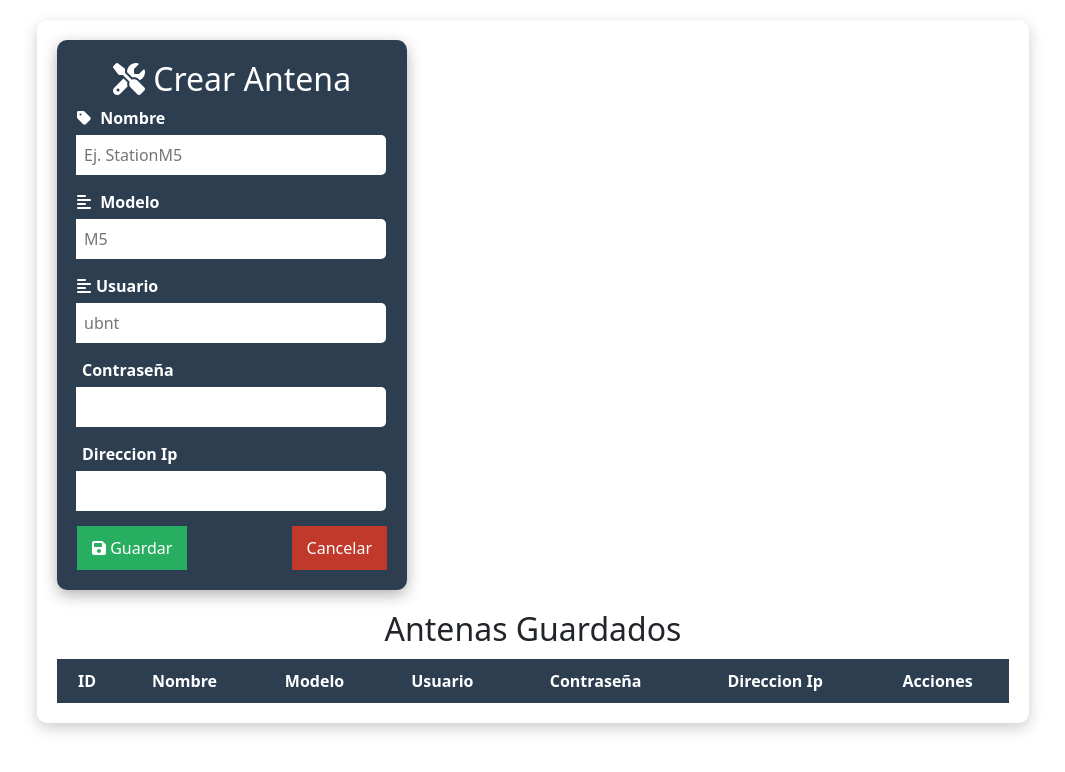
After one commit to RicardoSync/SpiderNET-Web, a Flask app: page /antenas in a window 1280 px wide. The commit adds this page. Shown: the top 772 px of the page, without its empty margins (107-1172 px from the left). Run offline with Flask 3, Linux system fonts and the light colour scheme; data that the repository does not hold is empty; some libraries are stand-ins or nearby versions.

Commit message:
CRUD Elementos
Servicios, antenas ap, paquetes con crud

```diff
--- a/app.py
+++ b/app.py
@@ -1,12 +1,26 @@
 from flask import Flask, render_template, request, redirect, url_for, flash
 from bk_login import validacion_usuario
-from bk_insert_elements import almacenarServicio
-from bk_consultas import consultarServicios
-from bk_delete import eliminarServicio
-from bk_update import editarServicio
+from bk_insert_elements import almacenarServicio, almacenarPaquetes, almacenarAntenas
+from bk_consultas import consultarServicios, consultarPaquetes, consultarAntenas
+from bk_delete import eliminarServicio, eliminarPaquete, eliminarAntena
+from bk_update import editarServicio, editarPaquete, editarAntena
 
 app = Flask(__name__)
 
+#------------------------------------------------RUTAS CUANDO OCURRE UN ERROR----------------------------------
+
+# Error 404 (Página no encontrada)
+@app.errorhandler(404)
+def pagina_no_encontrada(error):
+    return render_template("error.html"), 404
+
+# Error 500 (Error interno del servidor)
+@app.errorhandler(500)
+def error_interno(error):
+    return render_template("error.html"), 500
+#------------------------------------------------RUTAS CUANDO OCURRE UN ERROR----------------------------------
+
+#------------------------------------------------INICIO DEL SISTEMA----------------------------------
 #ruta raiz a donde se dirigue el usuario al entrar
 @app.route("/", methods=["POST", "GET"])
 def home():
@@ -18,7 +32,7 @@ def home():
         if rol:
             return redirect(url_for("dashboard"))
         else:
-            print("error")
+            return render_template("error.html"), 500
 
     return render_template("login.html")
 
@@ -27,8 +41,11 @@ def home():
 @app.route("/dashboard")
 def dashboard():
     return render_template("home.html")
+#------------------------------------------------INICIO DEL SISTEMA----------------------------------
 
 
+
+#------------------------------------------------CRUD DE LOS SERVICIOS----------------------------------
 #ruta de servicios html llamado desde html
 @app.route("/servicios")
 def servicios():
@@ -36,7 +53,6 @@ def servicios():
     return render_template("servicios.html", pkg=serviciosAlmacenados)
 
 
-#------------------------------------------------CRUD DE LOS SERVICIOS----------------------------------
 #ruta para poder obtener los datos con get, y almacenarlos
 @app.route("/almacenar", methods=["POST"])
 def almacenar_servicios():
@@ -50,7 +66,7 @@ def almacenar_servicios():
         if ok:
             return redirect(url_for("servicios"))
         else:
-            return render_template("home.html")
+            return render_template("error.html"), 500
 
 
 @app.route("/eliminar_servicio/<int:id>", methods=["POST"])
@@ -61,7 +77,7 @@ def eliminar_servicio(id):
     if ok:
         return redirect(url_for("servicios"))
     else:
-        return render_template("home.html")
+        return render_template("error.html"), 500
 
 @app.route("/editar_servicio/<int:id>", methods=["POST"])
 def editar_servicio(id):
@@ -75,10 +91,99 @@ def editar_servicio(id):
     if ok:
         return redirect(url_for("servicios"))  # si es true recarga la pagina
     else:
-        return redirect(url_for("home")) #si es false te manda a login.html
-
-
+        return render_template("error.html"), 500
 #------------------------------------------------CRUD DE LOS SERVICIOS----------------------------------
 
 
+
+#------------------------------------------------CRUD DE LOS PAQUETES----------------------------------
+@app.route("/paquetes")
+def paquetes():
+    paqueteAlma = consultarPaquetes()
+    return render_template("paquetes.html", paquetesAlmace=paqueteAlma)
+
+#ruta para obtener los datos con POST y almacenarlos
+@app.route("/almacenar_paquete", methods=["POST"])
+def almacenar_paquete():
+    if request.method == "POST":
+        nombrePaquete = request.form.get("nombre")
+        velocidadPaqute = request.form.get("velocidad")
+        precioPaquete = request.form.get("precio")
+
+        ok = almacenarPaquetes(nombrePaquete, velocidadPaqute, precioPaquete)
+        if ok:
+            return redirect(url_for("paquetes"))
+        else:
+            return render_template("error.html"), 500
+
+@app.route("/editar_paquete/<int:id>", methods=["POST"])
+def editar_paquete(id):
+    nombrePaquete = request.form.get("nombre")
+    velocidadPaquete = request.form.get("velocidad")
+    precioPaquete = request.form.get("precio")
+
+    ok = editarPaquete(nombrePaquete, velocidadPaquete, precioPaquete, id)
+    if ok:
+        return redirect(url_for("paquetes"))
+    else:
+        return render_template("error.html"), 500
+
+
+@app.route("/eliminar_paquete/<int:id>", methods=["POST"])
+def eliminar_paquete(id):
+    ok = eliminarPaquete(id)
+
+    if ok:
+        return redirect(url_for("paquetes"))
+    else:
+        return render_template("error.html"), 500
+#------------------------------------------------CRUD DE LOS PAQUETES----------------------------------
+
+#------------------------------------------------CRUD DE ANTENAS----------------------------------
+@app.route("/antenas")
+def antenas():
+    anteAlma = consultarAntenas()
+    return render_template("antenas.html", antenassAlmace=anteAlma)
+
+@app.route("/almacenar_antena", methods=["POST"])
+def almacenar_antena():
+    if request.method == "POST":
+        nombreAntena = request.form.get("nombre")
+        modeloAntena = request.form.get("modelo")
+        usuarioAtena = request.form.get("usuario")
+        passwordAntena = request.form.get("password")
+        ipAntena = request.form.get("direccionIp")
+
+        ok = almacenarAntenas(nombreAntena, modeloAntena, usuarioAtena, passwordAntena, ipAntena)
+        if ok:
+            return redirect(url_for("antenas"))
+        else:
+            return render_template("error.html"), 500
+
+
+@app.route("/editar_antena/<int:id>", methods=["POST"])
+def editar_antena(id):
+    nombre = request.form.get("nombre")
+    modelo = request.form.get("modelo")
+    usuario = request.form.get("usuario")
+    password = request.form.get("password")
+    ip = request.form.get("direccionIp")
+
+    ok = editarAntena(nombre, modelo, usuario, password, ip, id)
+
+    if ok:
+        return redirect(url_for("antenas"))
+    else:
+        return render_template("error.html"), 500
+
+@app.route("/eliminar_antena<int:id>", methods=["POST"])
+def eliminar_antena(id):
+    ok = eliminarAntena(id)
+    if ok:
+        return redirect(url_for("antenas"))
+    else:
+        return render_template("error.html"), 500
+
+#------------------------------------------------CRUD DE ANTENAS----------------------------------
+
 app.run(debug=True)
--- /dev/null
+++ b/templates/antenas.html
@@ -0,0 +1,137 @@
+<!DOCTYPE html>
+<html lang="es">
+<head>
+    <meta charset="UTF-8">
+    <meta name="viewport" content="width=device-width, initial-scale=1.0">
+    <title>Crear Antena AP</title>
+    <link rel="stylesheet" href="/static/srtyle_servicios.css">
+        <!-- Bootstrap CSS -->
+    <link href="https://cdn.jsdelivr.net/npm/bootstrap@5.3.0/dist/css/bootstrap.min.css" rel="stylesheet">
+    <!-- Bootstrap JS -->
+    <script src="https://cdn.jsdelivr.net/npm/bootstrap@5.3.0/dist/js/bootstrap.bundle.min.js"></script>
+
+    <script src="https://kit.fontawesome.com/a076d05399.js" crossorigin="anonymous"></script>
+</head>
+
+
+    <div class="table-container">
+        <body>
+            <div class="form-container">
+                <h2><i class="fas fa-tools"></i> Crear Antena</h2>
+                <form action="/almacenar_antena" method="POST">
+                    <div class="input-group">
+                        <label for="nombre"><i class="fas fa-tag"></i> Nombre</label>
+                        <input type="text" id="nombre" name="nombre" placeholder="Ej. StationM5" required>
+                    </div>
+
+                    <div class="input-group">
+                        <label for="modelo"><i class="fas fa-align-left"></i> Modelo</label>
+                        <input id="modelo" name="modelo" placeholder="M5" required>
+                    </div>
+
+                    <div class="input-group">
+                        <label for="usuario"><i class="fas fa-align-left"></i>Usuario</label>
+                        <input type="text" id="usuario" name="usuario" placeholder="ubnt" required>
+                    </div>
+
+                    <div class="input-group">
+                        <label for="password"><i class="fa-align-left"></i>Contraseña</label>
+                        <input type="password" id="password" name="password" required>
+                    </div>
+
+                    <div class="input-group">
+                        <label for="direccionIp"><i class="fa-align-left"></i>Direccion Ip</label>
+                        <input type="text" id="direccionIp" name="direccionIp" required>
+                    </div>
+
+                    <div class="button-group">
+                        <button type="submit" class="save-btn"><i class="fas fa-save"></i> Guardar</button>
+                        <button class="cancel-btn"><a href="{{ url_for('dashboard') }}">Cancelar</a></button>
+                    </div>
+                </form>
+            </div>
+        <h2>Antenas Guardados</h2>
+        <table>
+            <thead>
+                <tr>
+                    <th>ID</th>
+                    <th>Nombre</th>
+                    <th>Modelo</th>
+                    <th>Usuario</th>
+                    <th>Contraseña</th>
+                    <th>Direccion Ip</th>
+                    <th>Acciones</th>
+                </tr>
+            </thead>
+            <tbody>
+            {% for antenas in antenassAlmace %}
+                <tr>
+                    <td>{{ antenas[0] }}</td> <!-- Id -->
+                    <td>{{ antenas[1] }}</td> <!-- Nombre -->
+                    <td>{{ antenas[2] }}</td> <!-- Modelo -->
+                    <td>{{ antenas[3] }}</td> <!-- usuario -->
+                    <td>{{ antenas[4]}}</td> <!--contrasena-->
+                    <td>{{ antenas[5]}}</td> <!--direccion ip-->
+
+                    <td>
+                        <!-- Botón para abrir el modal -->
+                        <button class="btn btn-warning btn-sm" data-bs-toggle="modal" data-bs-target="#editarModal{{ antenas[0] }}">
+                            <i class="fas fa-edit"></i> Editar
+                        </button>
+
+                        <!-- Modal de edición -->
+                        <div class="modal fade" id="editarModal{{ antenas[0] }}" tabindex="-1" aria-labelledby="editarModalLabel" aria-hidden="true">
+                            <div class="modal-dialog">
+                                <div class="modal-content">
+                                    <div class="modal-header">
+                                        <h5 class="modal-title">Editar antenas</h5>
+                                        <button type="button" class="btn-close" data-bs-dismiss="modal" aria-label="Cerrar"></button>
+                                    </div>
+                                    <form action="{{ url_for('editar_antena', id=antenas[0]) }}" method="POST">
+                                        <div class="modal-body">
+                                            <div class="mb-3">
+                                                <label for="nombre" class="form-label">Nombre</label>
+                                                <input type="text" class="form-control" name="nombre" value="{{ antenas[1] }}" required>
+                                            </div>
+                                            <div class="mb-3">
+                                                <label for="descripcion" class="form-label">Modelo</label>
+                                                <input type="text" class="form-control" name="modelo" value="{{ antenas[2]}}" required>
+                                            </div>
+                                            <div class="mb-3">
+                                                <label for="precio" class="form-label">Usuario</label>
+                                                <input type="text" class="form-control" name="usuario" value="{{ antenas[3] }}" required>
+                                            </div>
+
+                                            <div class="mb-3">
+                                                <label for="password" class="form-label">Contraseña</label>
+                                                <input type="text" class="form-control" name="password" value="{{ antenas[4] }}" required>
+                                            </div>
+
+                                            <div class="mb-3">
+                                                <label for="direccionIp" class="form-label">Direccion Ip</label>
+                                                <input type="text" class="form-control" name="direccionIp" value="{{ antenas[5] }}" required>
+                                            </div>
+                                        </div>
+                                        <div class="modal-footer">
+                                            <button type="submit" class="btn btn-primary">Guardar cambios</button>
+                                            <button type="button" class="btn btn-secondary" data-bs-dismiss="modal">Cerrar</button>
+                                        </div>
+                                    </form>
+                                </div>
+                            </div>
+                        </div>
+
+                        <!-- Botón para eliminar -->
+                        <form action="{{ url_for('eliminar_antena', id=antenas[0]) }}" method="POST" style="display:inline;">
+                            <button type="submit" class="btn btn-danger btn-sm" onclick="return confirm('¿Seguro que deseas eliminar este servicio?');">
+                                <i class="fas fa-trash-alt"></i> Eliminar
+                            </button>
+                        </form>
+                    </td>
+                </tr>
+                {% endfor %}
+            </tbody>
+        </table>
+    </div>
+</body>
+</html>
--- a/templates/home.html
+++ b/templates/home.html
@@ -101,9 +101,9 @@
                 <a href="#"><i class="fas fa-network-wired"></i> Gestión </a>
                 <ul class="submenu">
                     <li><a href="{{ url_for('servicios') }}">Servicios extras</a></li>
-                    <li><a href="#">Paquetes de internet</a></li>
+                    <li><a href="{{ url_for('paquetes') }}">Paquetes de internet</a></li>
                     <li><a href="#">Equipos</a></li>
-                    <li><a href="#">Antenas AP</a></li>
+                    <li><a href="{{ url_for('antenas') }}">Antenas AP</a></li>
                 </ul>
             </li>
 
```
Also changed, not shown: bk_consultas.py (+39 -0 lines), bk_delete.py (+41 -0 lines), bk_insert_elements.py (+40 -0 lines), bk_update.py (+40 -0 lines), templates/error.html (added, +87 -0 lines), templates/paquetes.html (added, +112 -0 lines).
